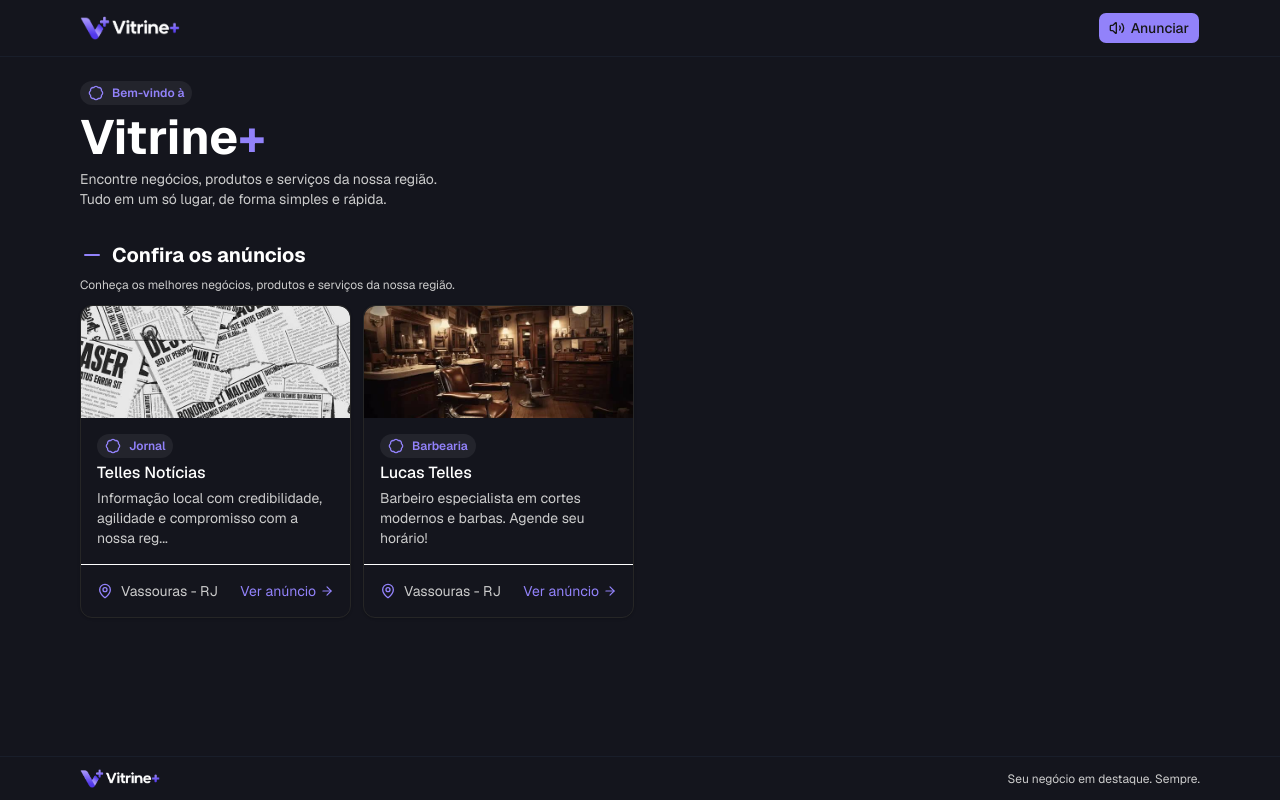
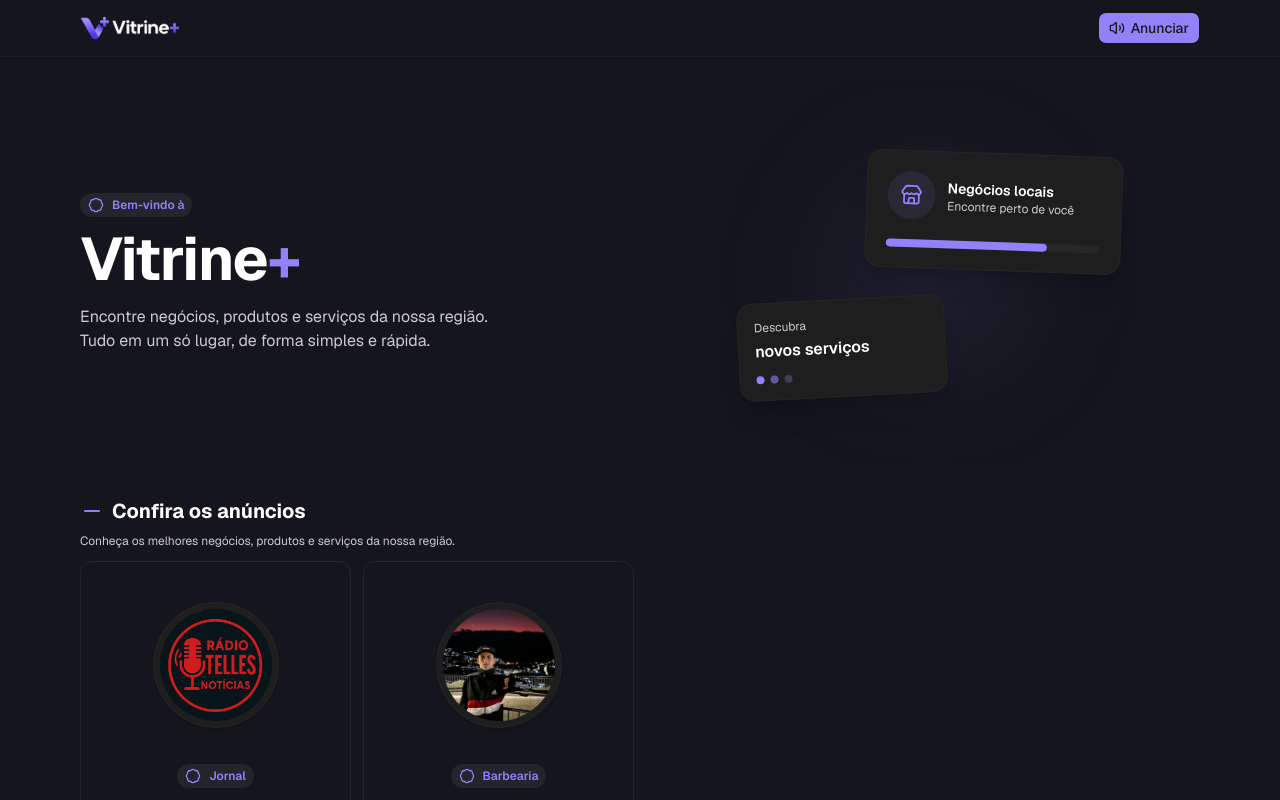
Before and after one commit to kelvyntelles/telles-vitrine, a Next.js app: page / in a window 1280 px wide. Shown: the top 800 px of the page. Built offline with nearby package versions, Linux system fonts and the light colour scheme.

Commit message:
Ajustes finais no layout do MVP

```diff
--- a/src/app/anuncio/[slug]/page.tsx
+++ b/src/app/anuncio/[slug]/page.tsx
@@ -11,33 +11,39 @@ import { FaceSlightlyFrowning } from "lucide-react";
 import Image from "next/image";
 import Link from "next/link";
 
-export default async function AnuncioPage({ params }: {params: Promise<{ slug: string }>}) {
-    const listaDeAnuncios = ANUNCIOS_DATA
-    const { slug } = await params
+export default async function AnuncioPage({
+    params,
+}: {
+    params: Promise<{ slug: string }>;
+}) {
+    const { slug } = await params;
 
-    function getAnuncio(anuncios: Anuncio[], slug: string) {
-    return anuncios.filter(anuncio => anuncio.slug === slug)[0];
-    }
+    const anuncio = ANUNCIOS_DATA.find(
+        (anuncio: Anuncio) => anuncio.slug === slug
+    );
 
-    const anuncio = getAnuncio(listaDeAnuncios, slug);
+    if (!anuncio || !anuncio.ativo) {
+        return (
+            <div className="flex h-screen flex-col items-center justify-center gap-2">
+                <Logo />
 
-    if (!anuncio || anuncio.ativo === false) {
-        return (
-            <div className="flex flex-col gap-2 justify-center items-center h-screen">
-                <Logo />
-                <h1 className="text-2xl flex items-center gap-2">
+                <h1 className="flex items-center gap-2 text-2xl">
                     Anúncio não encontrado
                     <FaceSlightlyFrowning />
                 </h1>
-                <Link href="/" className="text-brand">Lista de anúncios</Link>
+
+                <Link href="/" className="text-brand">
+                    Lista de anúncios
+                </Link>
             </div>
-        )
+        );
     }
 
     return (
         <div className="flex min-h-screen flex-col">
             <Header />
 
+            <main className="flex-1">
                 <HeroAnuncioSection
                     capa={anuncio.capa}
                     logo={anuncio.logo}
@@ -48,14 +54,16 @@ export default async function AnuncioPage({ params }: {params: Promise<{ slug: s
                     whatsapp={anuncio.contato.whatsapp}
                 />
 
-            <div className="meu-container pt-0 md:pt-6 flex-1">
-                <div className="pb-5">
+                <div className="meu-container pt-0 md:pt-6">
+                    {/* Sobre nós */}
+                    <section className="pb-8">
                         <SectionHeader
                             titulo="Sobre nós"
                             subtitulo={anuncio.sobre}
                         />
-                    { anuncio.diferenciais.length >= 1 ?
-                    <div className="mt-2 grid grid-cols-2 md:grid-cols-6 gap-2">
+
+                        {anuncio.diferenciais?.length ? (
+                            <div className="mt-3 grid grid-cols-2 gap-3 md:grid-cols-6">
                                 {anuncio.diferenciais.map((diferencial, index) => (
                                     <ServicoCard
                                         key={index}
@@ -63,16 +71,18 @@ export default async function AnuncioPage({ params }: {params: Promise<{ slug: s
                                     />
                                 ))}
                             </div>
-                    : null }
-                </div>
+                        ) : null}
+                    </section>
 
-                { anuncio.servicos ?
-                <div className="pb-5">
+                    {/* Serviços */}
+                    {anuncio.servicos?.length ? (
+                        <section className="pb-8">
                             <SectionHeader
                                 titulo="Nossos serviços"
                                 subtitulo="Confira o que temos de melhor para você."
                             />
-                    <div className="mt-2 grid grid-cols-2 md:grid-cols-4 gap-2">
+
+                            <div className="mt-3 grid grid-cols-2 gap-3 md:grid-cols-4">
                                 {anuncio.servicos.map((servico, index) => (
                                     <ServicoCard
                                         key={index}
@@ -81,11 +91,12 @@ export default async function AnuncioPage({ params }: {params: Promise<{ slug: s
                                     />
                                 ))}
                             </div>
-                </div>
-                : null }
+                        </section>
+                    ) : null}
 
-                {anuncio.galeria ? (
-                    <div className="pb-5">
+                    {/* Galeria */}
+                    {anuncio.galeria?.length ? (
+                        <section className="pb-8">
                             <SectionHeader
                                 titulo="Galeria"
                                 subtitulo="Confira alguns momentos especiais do nosso espaço e dos nossos serviços."
@@ -94,35 +105,37 @@ export default async function AnuncioPage({ params }: {params: Promise<{ slug: s
                             <div className="
                                 mt-5
                                 flex gap-3 overflow-x-auto pb-3
-                            md:grid md:grid-cols-4 md:overflow-x-visible
+                                md:grid md:grid-cols-3
+                                lg:grid-cols-4
+                                md:overflow-x-visible
                             ">
                                 {anuncio.galeria.map((imagem, index) => (
                                     <div
                                         key={index}
                                         className="
-                                        relative h-48 w-64 shrink-0 overflow-hidden rounded-lg
+                                            relative h-48 w-64 shrink-0
+                                            overflow-hidden rounded-lg
                                             md:h-56 md:w-full
                                         "
                                     >
                                         <Image
                                             src={imagem}
-                                        alt={`Imagem ${index + 1} da galeria`}
+                                            alt={`Imagem ${index + 1} da galeria de ${anuncio.nome}`}
                                             fill
-                                        className="object-cover"
+                                            className="object-cover transition-transform duration-300 hover:scale-105"
                                         />
                                     </div>
                                 ))}
                             </div>
+                        </section>
+                    ) : null}
+
+                    {/* Contato */}
+                    <ContatoSection anuncio={anuncio} />
                 </div>
-                ) : null }
+            </main>
 
-                {/* Seção de contatos do anuncio */}
-                <ContatoSection anuncio={anuncio} />
-
-            </div>
-
-            {/* Rodapé do site */}
             <Footer />
         </div>
-    )
+    );
 }
--- a/src/app/page.tsx
+++ b/src/app/page.tsx
@@ -22,7 +22,7 @@ export default function Home() {
       <div className="meu-container flex-1">
         <HeroTvSection />
 
-        <div className="mt-8 pb-3">
+        <div id="anuncios" className="mt-8 pb-3">
           <SectionHeader
             titulo="Confira os anúncios"
             subtitulo="Conheça os melhores negócios, produtos e serviços da nossa região."
@@ -33,7 +33,7 @@ export default function Home() {
           {anunciosAtivos.map((anuncio) => (
             <AnuncioCard
               key={anuncio.id}
-              imagemCapa={anuncio.capa}
+              imagemLogo={anuncio.logo}
               categoria={anuncio.categoria}
               nome={anuncio.nome}
               descricao={anuncio.descricao}
--- a/src/components/anuncio-card/anuncio-card.tsx
+++ b/src/components/anuncio-card/anuncio-card.tsx
@@ -8,7 +8,7 @@ import { ArrowRight } from "lucide-react"
 import { TextoLimitado } from "@/utils/texto-limitado"
 
 type AnuncioProps = {
-    imagemCapa: string,
+    imagemLogo: string,
     categoria: string,
     nome: string,
     descricao: string,
@@ -16,29 +16,58 @@ type AnuncioProps = {
     slug: string,
 }
 
-export const AnuncioCard = ({ imagemCapa, categoria, nome, descricao, localizacao, slug }: AnuncioProps) => {
+export const AnuncioCard = ({
+    imagemLogo,
+    categoria,
+    nome,
+    descricao,
+    localizacao,
+    slug,
+}: AnuncioProps) => {
     return (
-        <Card className="w-full max-w-sm ring-0 shadow border border-neutral-800">
-            <Image
-                src={imagemCapa}
-                alt="Imagem de capa"
-                width={800}
-                height={200}
-                className="h-28 w-full object-cover"
-            />
-            <CardHeader>
-                <Badge titulo={categoria}/>
-                <CardTitle>{nome}</CardTitle>
-                <CardDescription className="text-secondary">
-                    <TextoLimitado texto={descricao} limite={75} />
+        <Card className="group flex h-full w-full max-w-sm ring-0 flex-col overflow-hidden border border-neutral-800 bg-background-primary shadow-none transition-all duration-200 hover:-translate-y-1 hover:border-neutral-700 hover:shadow-lg">
+            {/* Logo */}
+            <div className="flex justify-center px-6 pt-6">
+                <div className="rounded-full border border-neutral-800 bg-background-secondary p-1.5 shadow-sm">
+                    <Image
+                        src={imagemLogo}
+                        alt={`Logo de ${nome}`}
+                        width={120}
+                        height={120}
+                        className="h-28 w-28 rounded-full object-cover"
+                    />
+                </div>
+            </div>
+
+            {/* Informações */}
+            <CardHeader className="flex min-h-40 flex-col items-center px-6 pb-5 pt-5 text-center">
+                <Badge titulo={categoria} />
+
+                <CardTitle className="mt-2 text-lg">
+                    {nome}
+                </CardTitle>
+
+                <CardDescription className="mt-1 text-secondary">
+                    <TextoLimitado
+                        texto={descricao}
+                        limite={75}
+                    />
                 </CardDescription>
             </CardHeader>
 
-            <CardFooter className="flex justify-between">
+            {/* Footer */}
+            <CardFooter className="mt-auto flex min-h-14 items-center justify-between gap-3 border-t border-neutral-800 bg-background-secondary/50 px-5">
                 <Localizacao localizacao={localizacao} />
-                <Link href={`/anuncio/${slug}/`} className="text-brand flex items-center gap-1">
+
+                <Link
+                    href={`/anuncio/${slug}/`}
+                    className="flex shrink-0 items-center gap-1 text-sm font-medium text-brand transition-colors hover:text-brand/80"
+                >
                     Ver anúncio
-                    <ArrowRight size={14} />
+                    <ArrowRight
+                        size={14}
+                        className="transition-transform duration-200 group-hover:translate-x-1"
+                    />
                 </Link>
             </CardFooter>
         </Card>
--- a/src/components/hero-tv-section/hero-tv-section.tsx
+++ b/src/components/hero-tv-section/hero-tv-section.tsx
@@ -1,18 +1,71 @@
 import { Badge } from "@/components/badge";
+import { Store } from "lucide-react";
 
 export const HeroTvSection = () => {
     return (
-        <div className="flex items-center justify-between">
-            <div>
-            <Badge titulo="Bem-vindo à" />
-            <h1 className="text-3xl md:text-5xl font-bold mt-2 mb-2">Vitrine<span className="text-brand">+</span></h1>
-            <p className="text-content-secondary text-xs md:text-sm">
-                Encontre negócios, produtos e serviços da nossa região.
-            </p>
-            <p className="text-content-secondary text-xs md:text-sm">
-                Tudo em um só lugar, de forma simples e rápida.
-            </p>
+        <section className="relative overflow-hidden py-10 md:py-16">
+            <div className="grid items-center gap-10 md:grid-cols-2">
+                {/* Conteúdo */}
+                <div className="relative z-10 max-w-xl">
+                    <Badge titulo="Bem-vindo à" />
+
+                    <h1 className="mt-3 text-4xl font-bold tracking-tight md:text-6xl">
+                        Vitrine<span className="text-brand">+</span>
+                    </h1>
+
+                    <p className="mt-4 max-w-lg text-sm leading-6 text-content-secondary md:text-base">
+                        Encontre negócios, produtos e serviços da nossa região.
+                        <br className="hidden md:block" />
+                        Tudo em um só lugar, de forma simples e rápida.
+                    </p>
+                </div>
+
+                {/* Visual */}
+                <div className="relative mx-auto h-56 w-full max-w-md md:h-64">
+                    {/* Glow */}
+                    <div className="absolute left-1/2 top-1/2 -z-10 h-48 w-48 -translate-x-1/2 -translate-y-1/2 rounded-full bg-brand/10 blur-3xl" />
+
+                    {/* Card principal */}
+                    <div className="absolute right-2 top-2 w-64 rotate-2 rounded-2xl border border-neutral-800 bg-background-secondary p-5 shadow-xl sm:right-8">
+                        <div className="flex items-center gap-3">
+                            <div className="flex h-12 w-12 shrink-0 items-center justify-center rounded-full bg-brand/10 text-brand">
+                                <Store size={22} />
+                            </div>
+
+                            <div>
+                                <p className="text-sm font-semibold">
+                                    Negócios locais
+                                </p>
+
+                                <p className="text-xs text-content-secondary">
+                                    Encontre perto de você
+                                </p>
+                            </div>
+                        </div>
+
+                        <div className="mt-5 h-2 rounded-full bg-neutral-800">
+                            <div className="h-2 w-3/4 rounded-full bg-brand" />
+                        </div>
+                    </div>
+
+                    {/* Card secundário */}
+                    <div className="absolute bottom-1 left-2 w-52 -rotate-3 rounded-2xl border border-neutral-800 bg-background-secondary p-4 shadow-xl sm:left-8">
+                        <p className="text-xs text-content-secondary">
+                            Descubra
+                        </p>
+
+                        <p className="mt-1 text-base font-semibold">
+                            novos serviços
+                        </p>
+
+                        <div className="mt-3 flex gap-1.5">
+                            <span className="h-2 w-2 rounded-full bg-brand" />
+                            <span className="h-2 w-2 rounded-full bg-brand/60" />
+                            <span className="h-2 w-2 rounded-full bg-brand/30" />
+                        </div>
+                    </div>
+                </div>
             </div>
-        </div>
-    )
-}
+        </section>
+    );
+};
--- a/src/types/Anuncio.ts
+++ b/src/types/Anuncio.ts
@@ -19,6 +19,8 @@ export interface Contato {
   whatsapp_formatado: string
   instagram: string;
   instagram_url: string;
+  site: string;
+  site_url: string;
 }
 
 export interface Anuncio {
```
Also changed, not shown: src/components/contato-section/contato-section.tsx (+40 -13 lines), src/components/hero-anuncio-section/hero-anuncio-section.tsx (+42 -18 lines), src/utils/mock-data.ts (+6 -2 lines). Lines whose indentation alone changed are shown as unchanged.
